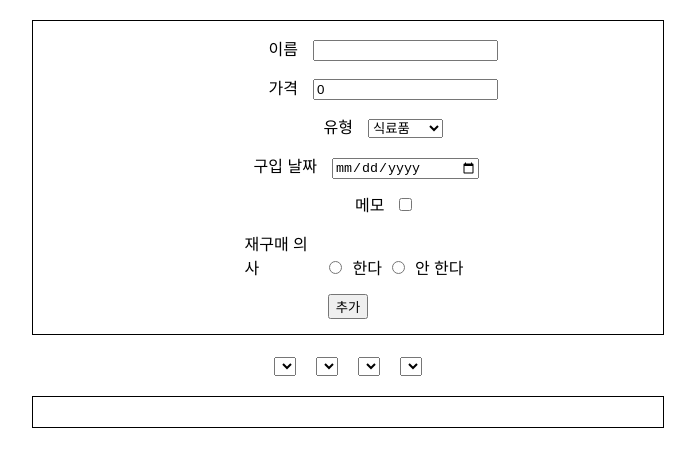
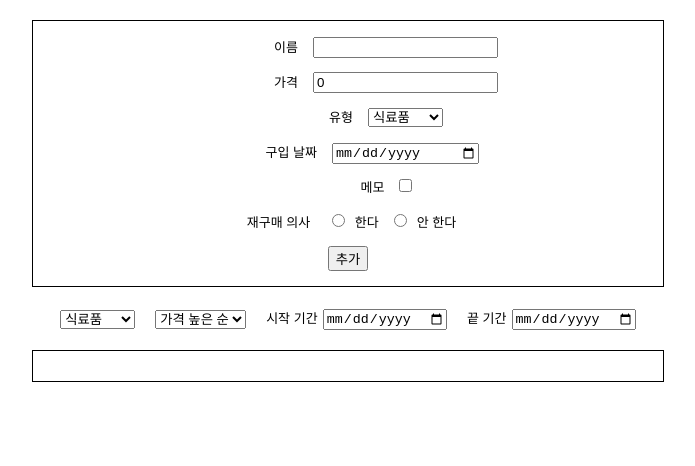
Before and after one commit to JeongminJamie/account-book, a React (Create React App) app: page / in a window 1280 px wide. Shown: the top 466 px of the page, without its empty margins (292-987 px from the left). Built offline with nearby package versions, Linux system fonts and the light colour scheme.

Commit message:
done with type filter

```diff
--- a/src/App.js
+++ b/src/App.js
@@ -1,7 +1,4 @@
-// import './App.css';
-
 import { useState } from "react";
-import Filter from "./Filter/ProductFilters";
 import ProductForm from "./Form/ProductForm";
 import ProductList from "./List/ProductList";
 
@@ -9,14 +6,12 @@ function App() {
   const [productData, setProductData] = useState([]);
 
   const addProductData = (newProduct) => {
-    setProductData((prevData) =>
-      [...prevData, newProduct]);
+    setProductData((prevData) => [...prevData, newProduct]);
   };
 
   return (
     <>
       <ProductForm addProductData={addProductData} />
-      <Filter />
       <ProductList productData={productData} />
     </>
   );
--- a/src/Filter/ProductFilters.jsx
+++ /dev/null
@@ -1,23 +0,0 @@
-import React from "react";
-import "./ProductFilters.css";
-
-const ProductFilters = () => {
-  return (
-    <div className="product__filters-container">
-      <div>
-        <select value="유형"></select>
-      </div>
-      <div>
-        <select value="정렬 기준"></select>
-      </div>
-      <div>
-        <select value="정렬 기준"></select>
-      </div>
-      <div>
-        <select value="정렬 기준"></select>
-      </div>
-    </div>
-  );
-};
-
-export default ProductFilters;
--- a/src/Filter/ProductFilters.css
+++ b/src/Filters/ProductFilters.css
@@ -9,3 +9,8 @@
   gap: 20px;
   margin-top: 20px;
 }
+
+label {
+  font-size: 13px;
+  margin-right: 5px;
+}
--- /dev/null
+++ b/src/Filters/ProductFilters.jsx
@@ -0,0 +1,46 @@
+import React, { useState } from "react";
+import "./ProductFilters.css";
+
+const ProductFilters = ({ selectedType, whenTypeSelected }) => {
+  const [selectedRange, setSelectedRange] = useState();
+
+  const typeSelectionHandler = (e) => {
+    whenTypeSelected(e.target.value);
+  };
+  const rangeSelectionHandler = () => {};
+  const startDateHandler = () => {};
+  const endDateHandler = () => {};
+  return (
+    <div className="product__filters-container">
+      <div>
+        <select id="type" value={selectedType} onChange={typeSelectionHandler}>
+          <option value="식료품">식료품</option>
+          <option value="의류">의류</option>
+          <option value="가전 제품">가전 제품</option>
+        </select>
+      </div>
+      <div>
+        <select
+          id="range"
+          value={selectedRange}
+          onChange={rangeSelectionHandler}
+        >
+          <option value="가격 높은 순">가격 높은 순</option>
+          <option value="가격 낮은 순">가격 낮은 순</option>
+          <option value="최신 순">최신 순</option>
+          <option value="오래된 순">오래된 순</option>
+        </select>
+      </div>
+      <div>
+        <label>시작 기간</label>
+        <input id="start-date" type="date" onChange={startDateHandler} />
+      </div>
+      <div>
+        <label>끝 기간</label>
+        <input id="end-date" type="date" onChange={endDateHandler} />
+      </div>
+    </div>
+  );
+};
+
+export default ProductFilters;
--- a/src/Form/ProductForm.jsx
+++ b/src/Form/ProductForm.jsx
@@ -6,8 +6,8 @@ const ProductForm = ({ addProductData }) => {
   const [productObject, setProductObject] = useState({
     name: "",
     price: 0,
-    type: "",
-    date: new Date(),
+    type: "식료품",
+    date: null,
     memo: "",
     repurchase: null,
     noRepurchase: null,
@@ -21,21 +21,18 @@ const ProductForm = ({ addProductData }) => {
     e.preventDefault();
 
     addProductData(productObject);
-    console.log(productObject);
 
     //reset the inputs after submission
     setProductObject({
       name: "",
       price: 0,
-      type: "",
-      date: new Date(),
+      type: "식료품",
+      date: null,
       memo: "",
       repurchase: null,
       noRepurchase: null,
     });
     setMemoChecked(false);
-    // setRepurchaseChecked(false);
-    // setNoRepurchaseChecked(false);
   };
 
   //product name
--- a/src/List/ProductList.jsx
+++ b/src/List/ProductList.jsx
@@ -1,21 +1,72 @@
-import React from "react";
+import React, { useState, useEffect } from "react";
 import ProductListItem from "./ProductListItem";
 import "./ProductList.css";
+import ProductFilters from "../Filters/ProductFilters";
 
 const ProductList = ({ productData }) => {
+  const [filterChanged, setFilterChanged] = useState(false);
+  const [selectedType, setSelectedType] = useState("");
+  let filteredData = [];
+
+  const whenTypeSelected = (type) => {
+    setFilterChanged(true);
+    setSelectedType(type);
+  };
+  if (selectedType.length > 0) {
+    filteredData = productData.filter((item) => item.type === selectedType);
+    console.log(filteredData);
+  }
+
+  // const changedRangeHandler = (range) => {
+  //   if (range === "가격 높은 순") {
+  //     filteredProductData = filteredProductData.sort(
+  //       (a, b) => b.price - a.price
+  //     );
+  //   } else if (range === "가격 낮은 순") {
+  //     filteredProductData = filteredProductData.sort(
+  //       (a, b) => a.price - b.price
+  //     );
+  //   } else if (range === "최신 순") {
+  //   } else {
+  //   }
+  // };
+
   return (
-    <div className="product__list-container">
-      {productData.map((productItem) => (
-        <ProductListItem
-          date={productItem.date}
-          name={productItem.name}
-          type={productItem.type}
-          memo={productItem.memo}
-          repurchase={productItem.repurchase}
-          price={productItem.price}
-        />
-      ))}
-    </div>
+    <>
+      <ProductFilters
+        selectedType={selectedType}
+        whenTypeSelected={whenTypeSelected}
+      />
+      <div className="product__list-container">
+        {!filterChanged ? (
+          productData.map((item, index) => (
+            <ProductListItem
+              key={index}
+              date={item.date}
+              name={item.name}
+              type={item.type}
+              memo={item.memo}
+              repurchase={item.repurchase}
+              price={item.price}
+            />
+          ))
+        ) : filteredData.length > 0 ? (
+          filteredData.map((item, index) => (
+            <ProductListItem
+              key={index}
+              date={item.date}
+              name={item.name}
+              type={item.type}
+              memo={item.memo}
+              repurchase={item.repurchase}
+              price={item.price}
+            />
+          ))
+        ) : (
+          <p>값이 없습니다</p>
+        )}
+      </div>
+    </>
   );
 };
 
--- a/src/List/ProductListItem.jsx
+++ b/src/List/ProductListItem.jsx
@@ -2,7 +2,6 @@ import React from "react";
 import "./ProductListItem.css";
 
 const ProductListItem = ({ date, name, type, memo, repurchase, price }) => {
-  console.log("date:", date);
   return (
     <div className="product__items-container">
       <div className="product__date">{date}</div>
```
